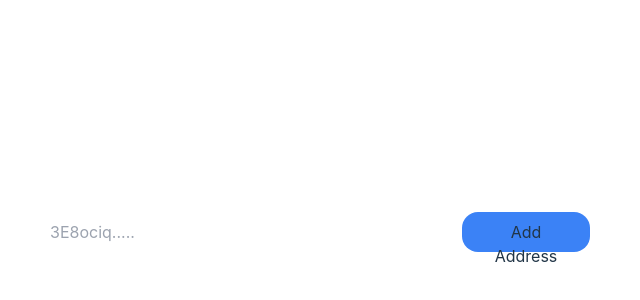
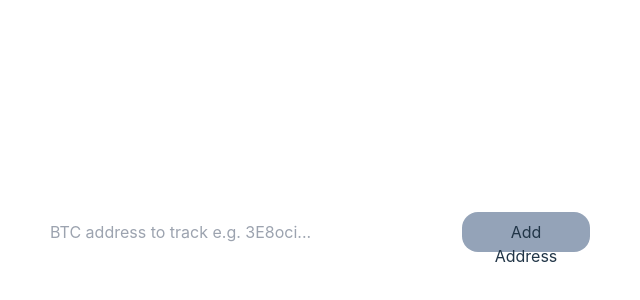
Before and after one commit to stephen-gabriele/btc-portfolio, a React (Vite) app: page / in a window 1280 px wide. Shown: the part 112-412 px from the top of the page, without its empty margins (332-972 px from the left). Built offline with nearby package versions, Linux system fonts and the light colour scheme.

Commit message:
add "dumb" syncing

```diff
--- a/src/AddressSelector.jsx
+++ b/src/AddressSelector.jsx
@@ -8,7 +8,7 @@ export const AddressSelector = ({
 }) => {
   return (
     <label>
-      <span className="pr-2">Selected Address:</span>
+      <span className="pr-2">BTC Address:</span>
       <select
         className={`w-40 focus:outline-none border-none rounded-lg px-8 py-2 ${
           disabled ? "opacity-50" : ""
--- a/src/App.jsx
+++ b/src/App.jsx
@@ -1,6 +1,6 @@
 import { useState } from "react";
 import "./App.css";
-import { Search } from "./FindAddressBar";
+import { FindAddressBar } from "./FindAddressBar";
 import { TransactionsSection } from "./TransactionsSection";
 import { ButtonSwitch } from "./ButtonSwitch";
 import { AddressSelector } from "./AddressSelector";
@@ -48,9 +48,9 @@ function App() {
     setUserInformation(userInfo);
   };
 
-  // Move error handleing and loading to state manager
-  const addAddress = async (addr) => {
-    if (!addresses.includes(addr)) {
+  // TODO: Move error handleing and loading to state manager
+  const addAddress = async (addr, sync = false) => {
+    if (!addresses.includes(addr) || sync) {
       setLoading(true);
       await fetchTransactions(addr);
       setLoading(false);
@@ -77,7 +77,7 @@ function App() {
 
   return (
     <div className="py-32 flex flex-col justify-center items-center">
-      <Search
+      <FindAddressBar
         className="mb-20"
         handleSubmit={addAddress}
         loading={loading}
@@ -90,6 +90,7 @@ function App() {
             addresses={addresses}
             currentAddress={currentAddress}
             setCurrentAddress={setCurrentAddress}
+            handleSync={() => addAddress(currentAddress, true)}
             removeAddress={removeAddress}
             portfolioMode={portfolioMode}
             setPortfolioMode={setPortfolioMode}
--- a/src/FindAddressBar.jsx
+++ b/src/FindAddressBar.jsx
@@ -1,6 +1,11 @@
 import React, { useState } from "react";
 
-export const Search = ({ className = "", handleSubmit, loading, error }) => {
+export const FindAddressBar = ({
+  className = "",
+  handleSubmit,
+  loading,
+  error,
+}) => {
   const [newAddress, setNewAddress] = useState("");
 
   const addAddress = async () => {
@@ -13,16 +18,16 @@ export const Search = ({ className = "", handleSubmit, loading, error }) => {
       <div className="mb-2 flex items-center">
         <input
           className="rounded-2xl px-6 py-3 w-[420px]"
-          placeholder="3E8ociq....."
+          placeholder="BTC address to track e.g. 3E8oci..."
           onChange={(e) => setNewAddress(e.target.value)}
           value={newAddress}
         />
         <button
           className={`ml-4 w-32 h-10 bg-blue-500 border-none px-4 py-2 rounded-2xl focus:outline-none hover:opacity-80 ${
-            loading ? "opacity-80" : ""
+            loading || !newAddress.length ? "bg-slate-400" : ""
           }`}
           type="submit"
-          disabled={loading}
+          disabled={loading || !newAddress.length}
           onClick={addAddress}
         >
           Add Address
--- a/src/OptionsBar.jsx
+++ b/src/OptionsBar.jsx
@@ -8,6 +8,7 @@ export const OptionsBar = ({
   currentAddress,
   setCurrentAddress,
   removeAddress,
+  handleSync,
   portfolioMode,
   setPortfolioMode,
 }) => {
@@ -20,7 +21,13 @@ export const OptionsBar = ({
         disabled={!addresses.length || portfolioMode}
       />
       <button
-        className="ml-4 mr-8 bg-red-500 border-none px-4 py-2 rounded-2xl focus:outline-none hover:opacity-80"
+        className="ml-4 bg-blue-500 border-none px-4 py-2 rounded-2xl focus:outline-none hover:opacity-80"
+        onClick={handleSync}
+      >
+        Sync
+      </button>
+      <button
+        className="ml-4 mr-12 bg-red-500 border-none px-4 py-2 rounded-2xl focus:outline-none hover:opacity-80"
         onClick={removeAddress}
       >
         Remove Address
```
Also changed, not shown: 1 other file (tests, documents, lock files or other folders).
